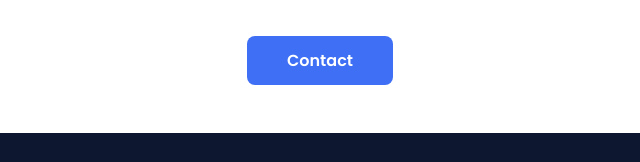
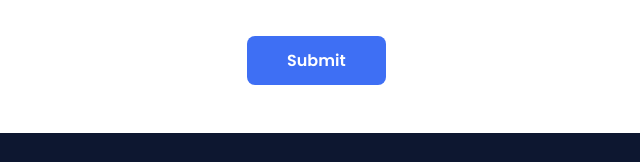
Before and after one commit to Atulsrajput/home, a plain HTML site: page index.html in a window 1280 px wide. Shown: the part 3054-3216 px from the top of the page, 213-853 px from the left. Drawn offline with nearby package versions, Linux system fonts and the light colour scheme.

Commit message:
Update index.html

```diff
--- a/index.html
+++ b/index.html
@@ -211,7 +211,7 @@
                     <input type="email" placeholder="Email" class="contact_input">
                     <textarea name="" id="" cols="0" rows="10" class="contact_input"></textarea>
 
-                     <a href="https://atulsrajput.github.io/quiz-game/" class="button">Contact</a>
+                     <a href="https://atulsrajput.github.io/quiz-game/" class="button">Submit</a>
                 </form>
             </div>
         </section>
```
